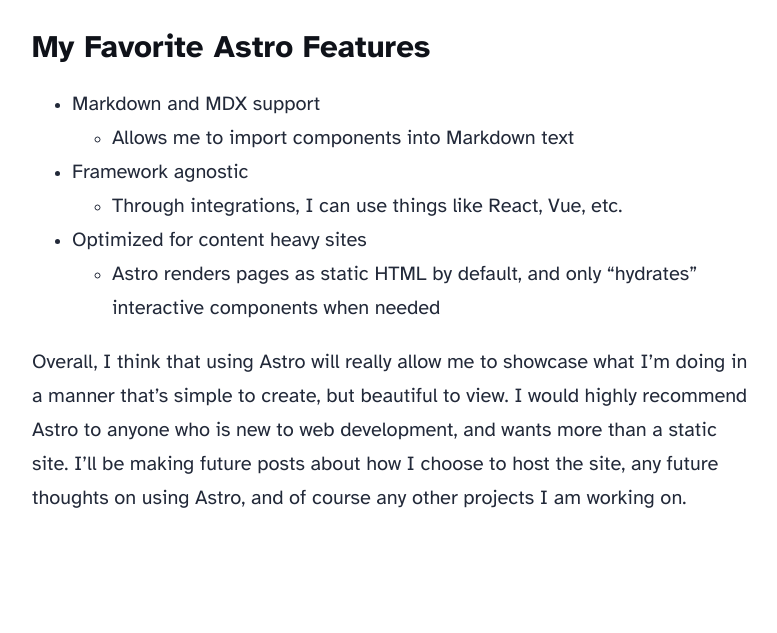
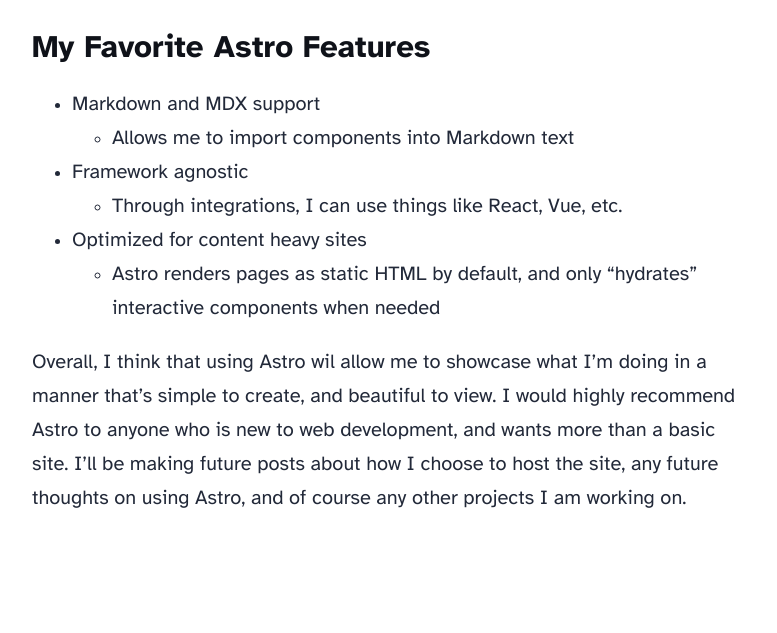
Before and after one commit to aaravchowbey/aaravWebsite, an Astro site in the folder visible-venus/: page /blog/aarav-first-post in a window 1280 px wide. Shown: the part 1618-2251 px from the top of the page, without its empty margins (248-1025 px from the left). Built offline with nearby package versions, Linux system fonts and the light colour scheme; Astro itself is replaced by a stand-in of ours.

Commit message:
minor modifications to aarav-first-post

```diff
--- a/visible-venus/src/content/blog/aarav-first-post.md
+++ b/visible-venus/src/content/blog/aarav-first-post.md
@@ -21,4 +21,4 @@
 - Optimized for content heavy sites
     - Astro renders pages as static HTML by default, and only "hydrates" interactive components when needed
 
-Overall, I think that using Astro will really allow me to showcase what I'm doing in a manner that's simple to create, but beautiful to view. I would highly recommend Astro to anyone who is new to web development, and wants more than a static site. I'll be making future posts about how I choose to host the site, any future thoughts on using Astro, and of course any other projects I am working on.
+Overall, I think that using Astro wil allow me to showcase what I'm doing in a manner that's simple to create, and beautiful to view. I would highly recommend Astro to anyone who is new to web development, and wants more than a basic site. I'll be making future posts about how I choose to host the site, any future thoughts on using Astro, and of course any other projects I am working on.
```
